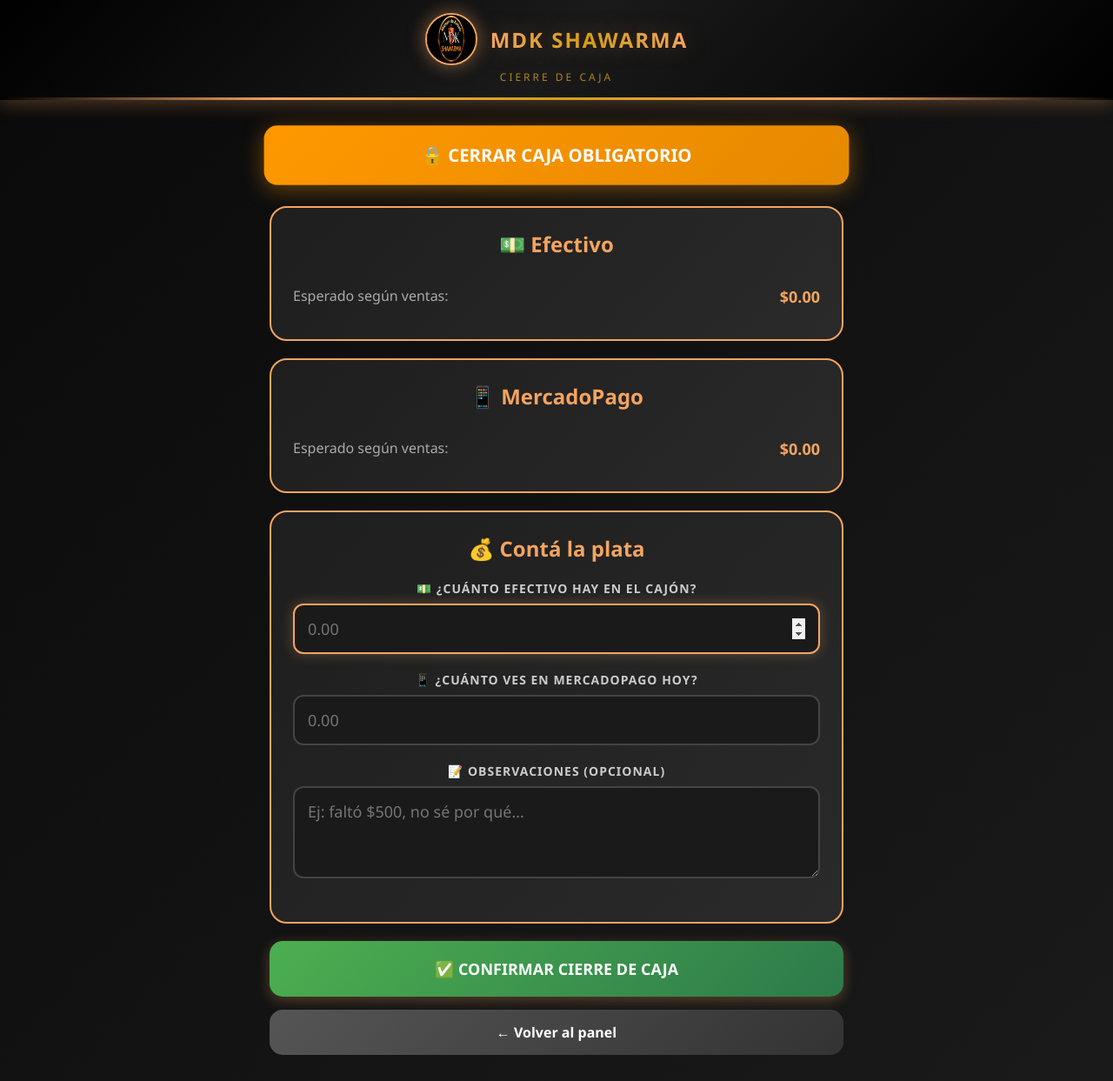
After one commit to MDKShawarma/mdk-sistema, a Flask app: page /cierre_caja in a window 1280 px wide. The commit adds this page. Shown: the whole page at 87% size. Run offline with Flask 3, Linux system fonts and the light colour scheme; a user stored in the database is signed in; data comes from the database, SQL or seed files in the repository; data that the repository does not hold is empty.

Commit message:
Cierre de caja obligatorio

```diff
--- a/app.py
+++ b/app.py
@@ -123,6 +123,27 @@ from init_db import inicializar_base_datos
 inicializar_base_datos()
 
 # ============================
+# CIERRE DE CAJA OBLIGATORIO
+# ============================
+@app.before_request
+def verificar_cierre_obligatorio():
+    """Después de las 22:30, si el empleado no cerró la caja, lo redirige a cerrar"""
+    rutas_empleado = ['/empleado', '/ventas', '/productos', '/stock', '/gastos']
+    if request.path in rutas_empleado:
+        if session.get('rol') == 'empleado':
+            ahora = datetime.now()
+            minutos_actuales = ahora.hour * 60 + ahora.minute
+            minutos_limite = 22 * 60 + 30  # 22:30
+            if minutos_actuales >= minutos_limite:
+                conn = get_db()
+                cursor = conn.cursor()
+                cursor.execute("SELECT COUNT(*) FROM cierres_caja WHERE fecha = date('now')")
+                ya_cerro = cursor.fetchone()[0] > 0
+                conn.close()
+                if not ya_cerro:
+                    return redirect(url_for('cierre_caja'))
+
+# ============================
 # RUTAS
 # ============================
 
@@ -137,6 +158,77 @@ def login():
         else:
             return render_template('login.html', error="Contraseña incorrecta")
     return render_template('login.html', error=None)
+
+@app.route('/cierre_caja', methods=['GET', 'POST'])
+@login_requerido_empleado
+def cierre_caja():
+    conn = get_db()
+    cursor = conn.cursor()
+
+    es_dueno = (session.get('rol') == 'dueno')
+
+    # Ver si ya cerró hoy
+    cursor.execute("SELECT * FROM cierres_caja WHERE fecha = date('now')")
+    cierre_existente = cursor.fetchone()
+
+    # Calcular esperado según ventas de hoy
+    cursor.execute("""
+        SELECT COALESCE(SUM(total), 0) FROM ventas
+        WHERE date(fecha) = date('now') AND metodo_pago = 'efectivo'
+    """)
+    efectivo_esperado = cursor.fetchone()[0]
+
+    cursor.execute("""
+        SELECT COALESCE(SUM(total), 0) FROM ventas
+        WHERE date(fecha) = date('now') AND metodo_pago = 'mercadopago'
+    """)
+    mercadopago_esperado = cursor.fetchone()[0]
+
+    # Si el empleado envía el cierre
+    if request.method == 'POST' and not cierre_existente:
+        try:
+            efectivo_contado = float(request.form.get('efectivo_contado', 0) or 0)
+            mercadopago_contado = float(request.form.get('mercadopago_contado', 0) or 0)
+            observaciones = request.form.get('observaciones', '')
+
+            total_esperado = efectivo_esperado + mercadopago_esperado
+            total_contado = efectivo_contado + mercadopago_contado
+
+            cursor.execute('''
+                INSERT INTO cierres_caja
+                (fecha, efectivo_esperado, efectivo_contado, mercadopago_esperado, mercadopago_contado,
+                 diferencia_efectivo, diferencia_mercadopago, total_esperado, total_contado,
+                 diferencia_total, observaciones)
+                VALUES (date('now'), ?, ?, ?, ?, ?, ?, ?, ?, ?, ?)
+            ''', (
+                efectivo_esperado, efectivo_contado,
+                mercadopago_esperado, mercadopago_contado,
+                efectivo_contado - efectivo_esperado,
+                mercadopago_contado - mercadopago_esperado,
+                total_esperado, total_contado,
+                total_contado - total_esperado,
+                observaciones
+            ))
+            conn.commit()
+
+            cursor.execute("SELECT * FROM cierres_caja WHERE fecha = date('now')")
+            cierre_existente = cursor.fetchone()
+        except Exception as e:
+            pass
+
+    # Historial (solo para dueño)
+    historial = []
+    if es_dueno:
+        cursor.execute("SELECT * FROM cierres_caja ORDER BY fecha DESC LIMIT 30")
+        historial = cursor.fetchall()
+
+    conn.close()
+    return render_template('cierre_caja.html',
+                         cierre_existente=cierre_existente,
+                         efectivo_esperado=efectivo_esperado,
+                         mercadopago_esperado=mercadopago_esperado,
+                         historial=historial,
+                         es_dueno=es_dueno)
 
 @app.route('/logout')
 def logout():
--- /dev/null
+++ b/templates/cierre_caja.html
@@ -0,0 +1,230 @@
+<!DOCTYPE html>
+<html lang="es">
+<head>
+    <meta charset="UTF-8">
+    <meta name="viewport" content="width=device-width, initial-scale=1.0">
+    <title>Cierre de Caja - MDK</title>
+    <link rel="stylesheet" href="/static/style.css">
+    <style>
+        .cierre-content { max-width: 700px; margin: 0 auto; padding: 30px 20px; }
+
+        .alerta-cierre {
+            background: linear-gradient(135deg, #ff9800, #e68900);
+            color: white;
+            padding: 20px;
+            border-radius: 15px;
+            text-align: center;
+            font-size: 20px;
+            font-weight: bold;
+            margin-bottom: 25px;
+            box-shadow: 0 5px 25px rgba(255, 152, 0, 0.4);
+            animation: pulse 1.5s infinite;
+        }
+
+        @keyframes pulse {
+            0%, 100% { transform: scale(1); }
+            50% { transform: scale(1.02); }
+        }
+
+        .ok-cierre {
+            background: linear-gradient(135deg, #4CAF50, #2d7a4a);
+            color: white;
+            padding: 20px;
+            border-radius: 15px;
+            text-align: center;
+            font-size: 18px;
+            font-weight: bold;
+            margin-bottom: 25px;
+        }
+
+        .card {
+            background: linear-gradient(135deg, #1e1e1e, #2a2a2a);
+            border: 2px solid #f4a460;
+            border-radius: 20px;
+            padding: 25px;
+            margin-bottom: 20px;
+        }
+
+        .card h2 { color: #f4a460; margin-bottom: 20px; text-align: center; }
+
+        .fila {
+            display: flex;
+            justify-content: space-between;
+            padding: 12px 0;
+            border-bottom: 1px solid #333;
+            font-size: 16px;
+        }
+
+        .fila:last-child { border-bottom: none; }
+        .fila .label { color: #aaa; }
+        .fila .valor { color: #f4a460; font-weight: bold; font-size: 18px; }
+
+        .input-group { margin-bottom: 20px; }
+        .input-group label {
+            display: block; color: #ccc; font-size: 14px;
+            font-weight: bold; margin-bottom: 8px;
+            text-transform: uppercase; letter-spacing: 1px;
+        }
+        .input-group input, .input-group textarea {
+            width: 100%; padding: 15px; background-color: #1a1a1a;
+            color: white; border: 2px solid #444; border-radius: 12px;
+            font-size: 18px; transition: all 0.3s;
+        }
+        .input-group input:focus, .input-group textarea:focus {
+            outline: none; border-color: #f4a460;
+            box-shadow: 0 0 15px rgba(244, 164, 96, 0.3);
+        }
+
+        .btn {
+            background: linear-gradient(135deg, #4CAF50, #2d7a4a);
+            color: white; border: none; padding: 20px; border-radius: 15px;
+            font-size: 18px; font-weight: bold; cursor: pointer;
+            width: 100%; transition: all 0.3s;
+        }
+        .btn:hover { transform: translateY(-3px); box-shadow: 0 10px 30px rgba(76, 175, 80, 0.4); }
+
+        .btn-cerrar-sesion {
+            background: linear-gradient(135deg, #555, #333);
+            margin-top: 15px; display: block; text-align: center;
+            text-decoration: none; padding: 15px;
+            color: white; border-radius: 15px; font-weight: bold;
+        }
+
+        .diferencia-ok { color: #4CAF50 !important; }
+        .diferencia-mal { color: #f44336 !important; }
+
+        table { width: 100%; border-collapse: collapse; margin-top: 15px; }
+        th { background: #f4a460; color: #1a1a1a; padding: 10px; text-align: left; font-size: 13px; }
+        td { padding: 10px; border-bottom: 1px solid #333; font-size: 14px; }
+
+        .historial-titulo {
+            color: #f4a460; font-size: 20px; font-weight: bold;
+            margin-top: 30px; margin-bottom: 15px; text-align: center;
+        }
+    </style>
+</head>
+<body>
+
+<div class="header">
+    <div class="header-logo">
+        <img src="/static/logo.png" alt="MDK Logo">
+        <h2>MDK SHAWARMA</h2>
+    </div>
+    <div class="header-subtitle">Cierre de Caja</div>
+</div>
+
+<div class="cierre-content">
+
+{% if cierre_existente %}
+    <div class="ok-cierre">
+        ✅ Caja cerrada hoy a las {{ cierre_existente['fecha_cierre'][11:16] if cierre_existente['fecha_cierre'] else '' }}
+    </div>
+
+    <div class="card">
+        <h2>📊 Resumen del Cierre</h2>
+        <div class="fila"><span class="label">💵 Efectivo esperado:</span><span class="valor">${{ "%.2f"|format(cierre_existente['efectivo_esperado']) }}</span></div>
+        <div class="fila"><span class="label">💵 Efectivo contado:</span><span class="valor">${{ "%.2f"|format(cierre_existente['efectivo_contado']) }}</span></div>
+        <div class="fila">
+            <span class="label">Diferencia efectivo:</span>
+            <span class="valor {% if cierre_existente['diferencia_efectivo'] == 0 %}diferencia-ok{% else %}diferencia-mal{% endif %}">
+                ${{ "%.2f"|format(cierre_existente['diferencia_efectivo']) }}
+            </span>
+        </div>
+        <div class="fila" style="margin-top: 15px;"><span class="label">📱 MercadoPago esperado:</span><span class="valor">${{ "%.2f"|format(cierre_existente['mercadopago_esperado']) }}</span></div>
+        <div class="fila"><span class="label">📱 MercadoPago contado:</span><span class="valor">${{ "%.2f"|format(cierre_existente['mercadopago_contado']) }}</span></div>
+        <div class="fila">
+            <span class="label">Diferencia MP:</span>
+            <span class="valor {% if cierre_existente['diferencia_mercadopago'] == 0 %}diferencia-ok{% else %}diferencia-mal{% endif %}">
+                ${{ "%.2f"|format(cierre_existente['diferencia_mercadopago']) }}
+            </span>
+        </div>
+        <div class="fila" style="margin-top: 15px; border-top: 2px solid #f4a460; padding-top: 15px;">
+            <span class="label" style="font-size: 18px; color: #fff;">TOTAL CONTADO:</span>
+            <span class="valor" style="font-size: 22px;">${{ "%.2f"|format(cierre_existente['total_contado']) }}</span>
+        </div>
+        <div class="fila">
+            <span class="label">Diferencia total:</span>
+            <span class="valor {% if cierre_existente['diferencia_total'] == 0 %}diferencia-ok{% else %}diferencia-mal{% endif %}" style="font-size: 22px;">
+                ${{ "%.2f"|format(cierre_existente['diferencia_total']) }}
+            </span>
+        </div>
+    </div>
+
+    {% if cierre_existente['observaciones'] %}
+    <div class="card">
+        <h2>📝 Observaciones</h2>
+        <p style="color: #ccc;">{{ cierre_existente['observaciones'] }}</p>
+    </div>
+    {% endif %}
+
+{% else %}
+    <div class="alerta-cierre">
+        🔒 CERRAR CAJA OBLIGATORIO
+    </div>
+
+    <div class="card">
+        <h2>💵 Efectivo</h2>
+        <div class="fila"><span class="label">Esperado según ventas:</span><span class="valor">${{ "%.2f"|format(efectivo_esperado) }}</span></div>
+    </div>
+
+    <div class="card">
+        <h2>📱 MercadoPago</h2>
+        <div class="fila"><span class="label">Esperado según ventas:</span><span class="valor">${{ "%.2f"|format(mercadopago_esperado) }}</span></div>
+    </div>
+
+    <form method="POST" action="/cierre_caja">
+        <div class="card">
+            <h2>💰 Contá la plata</h2>
+
+            <div class="input-group">
+                <label>💵 ¿Cuánto efectivo hay en el cajón?</label>
+                <input type="number" name="efectivo_contado" step="0.01" min="0" placeholder="0.00" required autofocus>
+            </div>
+
+            <div class="input-group">
+                <label>📱 ¿Cuánto ves en MercadoPago hoy?</label>
+                <input type="number" name="mercadopago_contado" step="0.01" min="0" placeholder="0.00" required>
+            </div>
+
+            <div class="input-group">
+                <label>📝 Observaciones (opcional)</label>
+                <textarea name="observaciones" rows="3" placeholder="Ej: faltó $500, no sé por qué..."></textarea>
+            </div>
+        </div>
+
+        <button type="submit" class="btn">✅ CONFIRMAR CIERRE DE CAJA</button>
+    </form>
+{% endif %}
+
+<a href="/empleado" class="btn-cerrar-sesion">← Volver al panel</a>
+
+{% if es_dueno and historial %}
+<div class="historial-titulo">📋 Historial de Cierres (últimos 30)</div>
+<div class="card" style="overflow-x: auto;">
+    <table>
+        <tr>
+            <th>Fecha</th>
+            <th>Efectivo</th>
+            <th>MP</th>
+            <th>Total</th>
+            <th>Diferencia</th>
+        </tr>
+        {% for h in historial %}
+        <tr>
+            <td>{{ h['fecha'] }}</td>
+            <td>${{ "%.0f"|format(h['efectivo_contado']) }}</td>
+            <td>${{ "%.0f"|format(h['mercadopago_contado']) }}</td>
+            <td>${{ "%.0f"|format(h['total_contado']) }}</td>
+            <td style="color: {% if h['diferencia_total'] == 0 %}#4CAF50{% else %}#f44336{% endif %}; font-weight: bold;">
+                ${{ "%.0f"|format(h['diferencia_total']) }}
+            </td>
+        </tr>
+        {% endfor %}
+    </table>
+</div>
+{% endif %}
+
+</div>
+
+</body>
+</html>
--- a/templates/empleado.html
+++ b/templates/empleado.html
@@ -142,6 +142,12 @@
                     <div class="titulo">Gastos</div>
                     <div class="descripcion">Registrar gastos del día</div>
                 </a>
+
+                <a href="/cierre_caja" class="opcion-empleado" style="border-color: #ff9800;">
+                    <span class="emoji">🔒</span>
+                    <div class="titulo">Cerrar Caja</div>
+                    <div class="descripcion">Obligatorio al final del turno</div>
+                </a>
             </div>
         </div>
     </div>
```
Also changed, not shown: init_db.py (+21 -2 lines).
